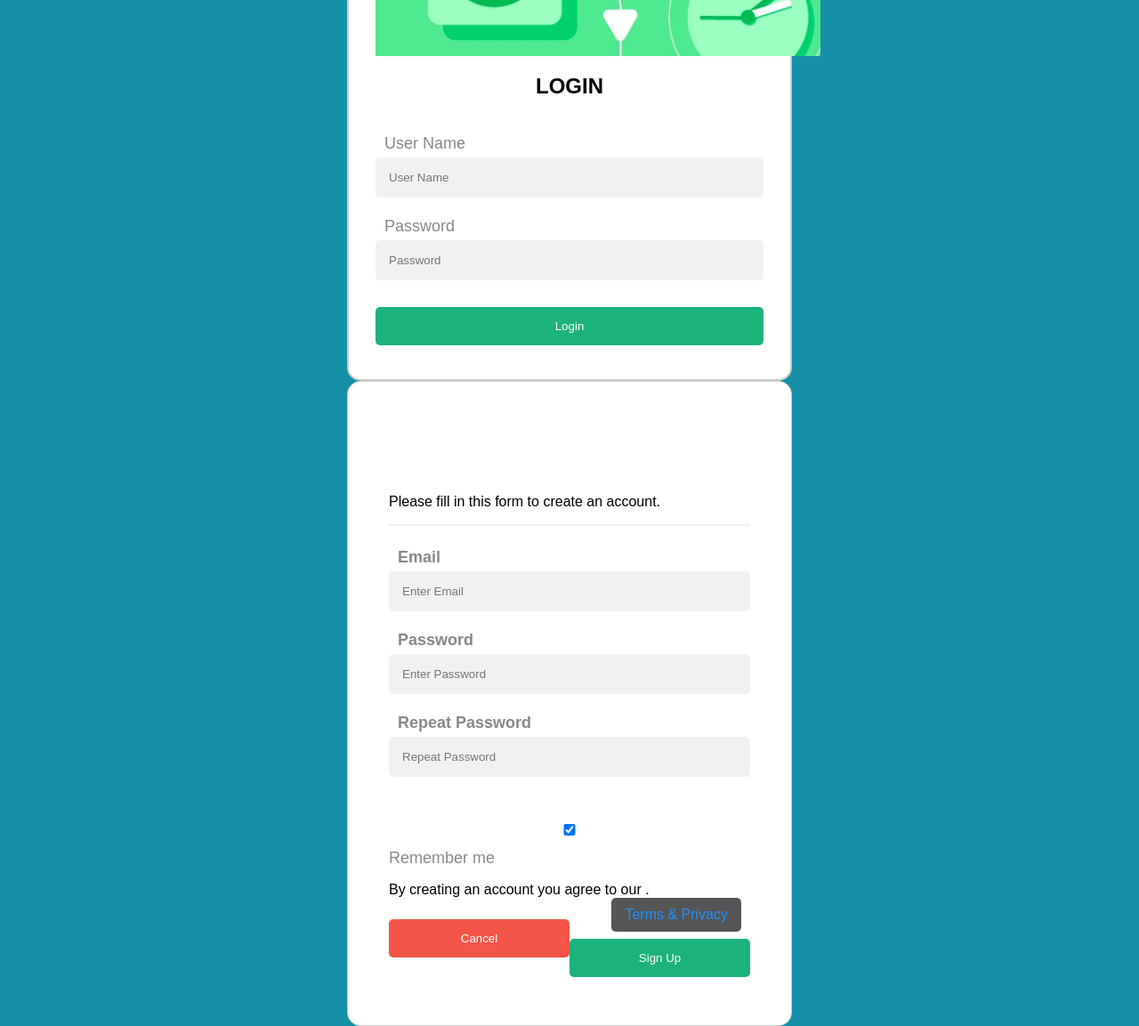
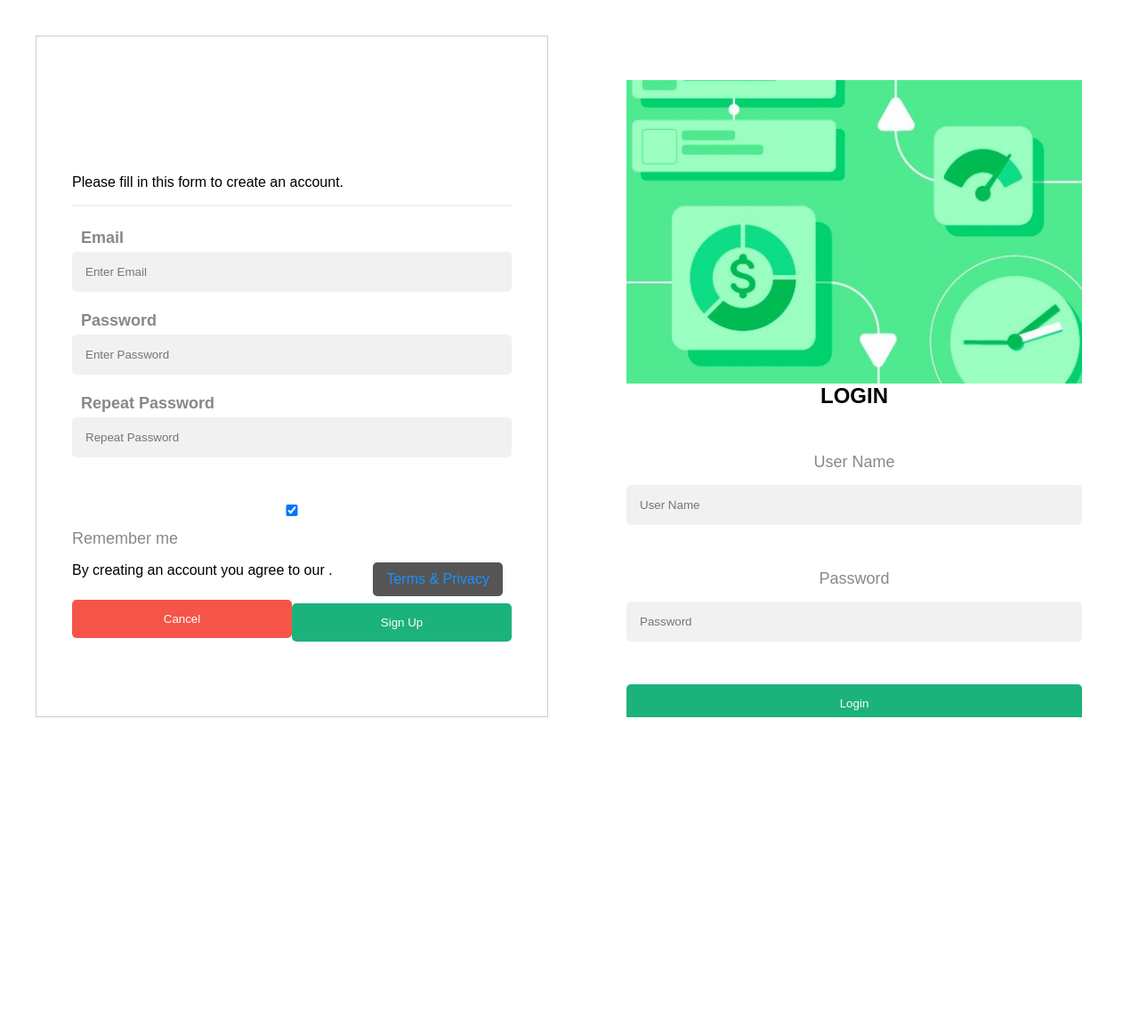
Before and after one commit to Gen1us1100/PBL_tracker, a PHP site: page / in a window 1280 px wide. Shown: the whole page at 89% size. After the commit the page ends 806 px from the top, so only its background shows below. Run offline with PHP 8.4, Linux system fonts and the light colour scheme.

Commit message:
updated CSS

```diff
--- a/style.css
+++ b/style.css
@@ -1,23 +1,21 @@
-body {
-	background: #1690A7;
-	display: flex;
-	justify-content: center;
-	align-items: center;
-	height: 100vh;
-	flex-direction: column;
+body{display: flex;flex-direction:row-reverse;justify-content:center;align-items: center;flex-wrap:wrap}
+:root{
+    --form-padding: 1.5rem;
+    --form-margin: 2rem
 }
-
 *{
 	font-family: sans-serif;
 	box-sizing: border-box;
 }
 
 form {
-	width: 500px;
-	border: 2px solid #ccc;
-	padding: 30px;
-	background: #fff;
-	border-radius: 15px;
+	max-width: 45vw;height: 90vh;
+	background-color: #fff;
+	padding: var(--form-padding);
+	margin: var(--form-margin);
+	display: flex;
+	justify-content: center;align-items: center;flex-direction: column;
+	overflow-y: scroll
 }
 
 h2 {
@@ -78,14 +76,12 @@ a {
 a:hover{
 	opacity: .7;
 }
-.money{
-    display: block;
-    margin: 0 auto;
-    width: 500px
+.money {
+	max-width: 40vw;height: 40vh;
+	margin-top: var(--form-margin)
 }
-.money img{
-    object-fit: cover
-}
+.money img {object-fit:cover}
+form h2{margin-top: var(--form-margin)}
 
 
 * {box-sizing: border-box}
```
